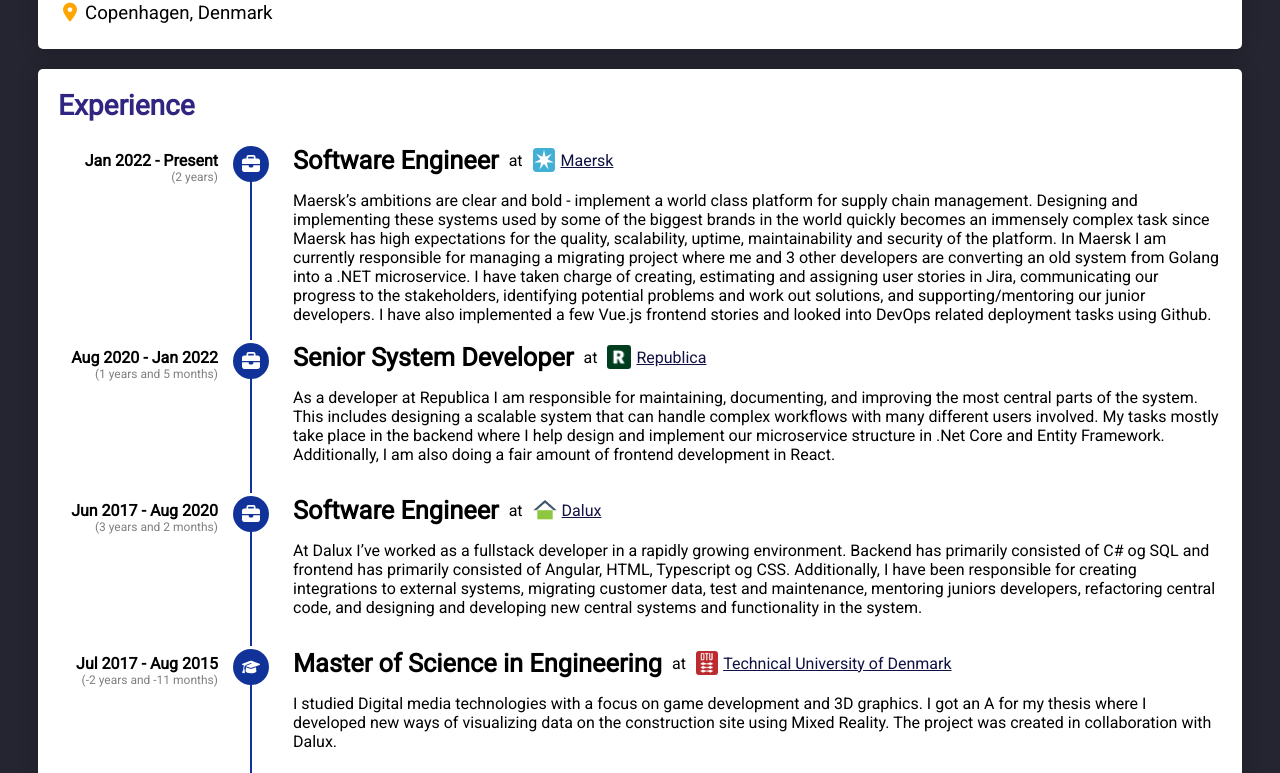
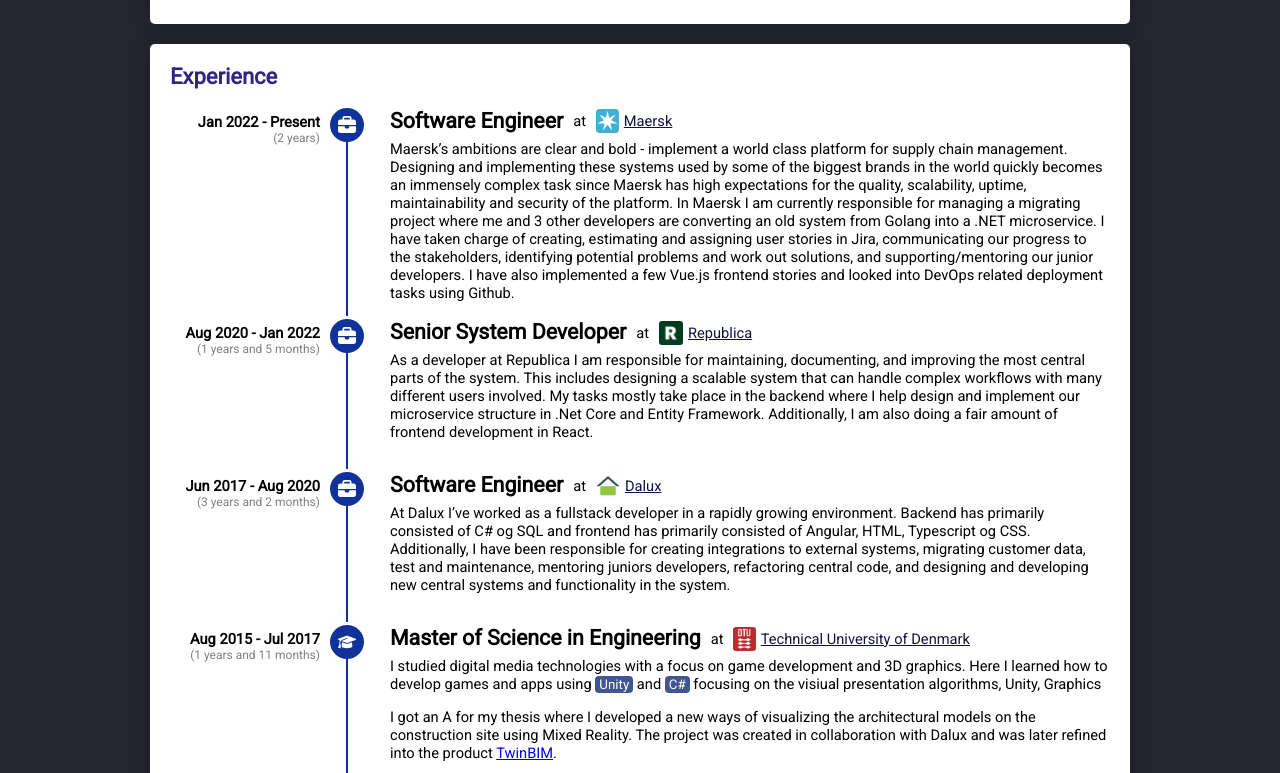
Before and after one commit to bhas/personal, a JavaScript app: page / in a window 1280 px wide. Shown: the part 387-1160 px from the top of the page. Built offline with nearby package versions, Linux system fonts and the light colour scheme.

Commit message:
reorganized data

```diff
--- a/src/components/ExperienceSection.js
+++ b/src/components/ExperienceSection.js
@@ -1,26 +1,65 @@
-import { experiences } from "../data/resumeData";
+import { companies } from "../data/resumeData";
 import Card from "./Card";
 import HistoryEntry from "./HistoryEntry";
 
+export default function ExperienceSection() {
+  return (
+    <Card title={"Experience"}>
+      <HistoryEntry
+        company={companies.maersk}
+        position={"Software Engineer"}
+        startDate={new Date(2022, 0, 1)}
+        endDate={null}
+        type={"work"}
+      >
+        <p>Maersk’s ambitions are clear and bold - implement a world class platform for supply chain management. Designing and implementing these systems used by some of the biggest brands in the world quickly becomes an immensely complex task since Maersk has high expectations for the quality, scalability, uptime, maintainability and security of the platform.
+    In Maersk I am currently responsible for managing a migrating project where me and 3 other developers  are converting an old system from Golang into a  .NET microservice. I have taken charge of  creating, estimating and assigning user stories in Jira, communicating our progress to the stakeholders, identifying potential problems and work out solutions, and supporting/mentoring our junior developers.
+    I have also implemented a few Vue.js frontend stories and looked into DevOps related deployment tasks using Github.
+    </p>
+      </HistoryEntry>
 
+      <HistoryEntry
+        company={companies.republica}
+        position={"Senior System Developer"}
+        startDate={new Date(2020, 7, 1)}
+        endDate={new Date(2022, 0, 1)}
+        type={"work"}
+      >
+        <p>As a developer at Republica I am responsible for maintaining, documenting, and improving the most central parts of the system.
+            This includes designing a scalable system that can handle complex workflows with many different users involved.
+            My tasks mostly take place in the backend where I help design and implement our microservice structure in .Net Core and Entity Framework.
+            Additionally, I am also doing a fair amount of frontend development in React.
+            </p>
+      </HistoryEntry>
 
-export default function ExperienceSection() {
-    const history = experiences.map(experience =>
-        <HistoryEntry
-            company={experience.company}
-            position={experience.position}
-            startDate={experience.startDate}
-            endDate={experience.endDate}
-            type={experience.type}>
-            <p>
-                {experience.description}
-            </p>
-        </HistoryEntry>
-    );
+      <HistoryEntry
+        company={companies.dalux}
+        position={"Software Engineer"}
+        startDate={new Date(2017, 5, 1)}
+        endDate={new Date(2020, 7, 1)}
+        type={"work"}
+      >
+        <p>At Dalux I’ve worked as a fullstack developer in a rapidly growing environment.
+            Backend has primarily consisted of C# og SQL and frontend has primarily consisted of Angular, HTML, Typescript og CSS.
+            Additionally, I have been responsible for creating integrations to external systems, migrating customer data, test and maintenance, mentoring juniors developers, refactoring central code, and designing and developing new central systems and functionality in the system.</p>
+      </HistoryEntry>
 
-    return (
-        <Card title={"Experience"}>
-            {history}
-        </Card>
-    );
+      <HistoryEntry
+        company={companies.dtu}
+        position={"Master of Science in Engineering"}
+        startDate={new Date(2015, 7, 1)}
+        endDate={new Date(2017, 6, 1)}
+        type={"studies"}
+      >
+        <p>
+            I studied digital media technologies with a focus on game development and 3D graphics.
+            Here I learned how to develop games and apps using <span className="badge">Unity</span> and <span className="badge">C#</span> focusing on the visiual presentation algorithms, Unity, Graphics
+        </p>
+        <p>
+            I got an A for my thesis where I developed a new ways of visualizing the architectural models on the construction site using Mixed Reality.
+            The project was created in collaboration with Dalux and was later refined into the product <a href="https://www.dalux.com/dalux-field/twinbim/" target="_blank">TwinBIM</a>.
+        </p>
+      </HistoryEntry>
+    </Card>
+  );
 }
--- a/src/components/HistoryEntry.css
+++ b/src/components/HistoryEntry.css
@@ -4,7 +4,6 @@
     flex-direction: row;
     align-items: top;
     margin-bottom: 3px;
-    font-size: 12pt;
 }
 
 .date-range {
@@ -12,11 +11,11 @@
   flex-direction: column;
   align-items: flex-end;
   margin-top: 5px;
-  flex: 0 160px;
+  flex: 0 150px;
 }
 
 .date-range-label {
-  font-size: 12pt;
+  font-size: 11pt;
   font-weight: 600;
 }
 
@@ -28,7 +27,7 @@
 .time-line {
   flex: 0 40px;
   margin-right: 20px;
-  margin-left: 15px;
+  margin-left: 10px;
 }
 
 .history-entry-content {
@@ -45,9 +44,10 @@
 }
 
 .history-entry-header .title {
-  font-size: 19pt;
-  font-weight: 800;
+  font-size: 16pt;
+  font-weight: 700;
   margin-right: 10px;
+  margin-bottom: 2px;
 }
 
 .history-entry-header .company-link {
--- a/src/data/resumeData.js
+++ b/src/data/resumeData.js
@@ -1,53 +1,23 @@
-export const experiences = [
-  {
-    startDate: new Date(2022, 0, 1),
-    endDate: null,
-    position: "Software Engineer",
-    type: "work",
-    company: {
+
+export const companies = {
+  maersk: {
     name: "Maersk",
     linkedInUrl: "https://www.linkedin.com/company/maersk-group/about/",
     iconUrl: process.env.PUBLIC_URL + "/logos/maersk.svg",
   },
-    description: `Maersk’s ambitions are clear and bold - implement a world class platform for supply chain management. Designing and implementing these systems used by some of the biggest brands in the world quickly becomes an immensely complex task since Maersk has high expectations for the quality, scalability, uptime, maintainability and security of the platform.
-    In Maersk I am currently responsible for managing a migrating project where me and 3 other developers  are converting an old system from Golang into a  .NET microservice. I have taken charge of  creating, estimating and assigning user stories in Jira, communicating our progress to the stakeholders, identifying potential problems and work out solutions, and supporting/mentoring our junior developers.
-    I have also implemented a few Vue.js frontend stories and looked into DevOps related deployment tasks using Github.
-    `
-  },
-  {
-    startDate: new Date(2020, 7, 1),
-    endDate: new Date(2022, 0, 1),
-    position: "Senior System Developer",
-    type: "work",
-    company: {
+  republica: {
     name: "Republica",
     linkedInUrl: "https://www.linkedin.com/company/republica/about",
     iconUrl: process.env.PUBLIC_URL + "/logos/republica.jpg"
   },
-    description: `As a developer at Republica I am responsible for maintaining, documenting, and improving the most central parts of the system. This includes designing a scalable system that can handle complex workflows with many different users involved. My tasks mostly take place in the backend where I help design and implement our microservice structure in .Net Core and Entity Framework. Additionally, I am also doing a fair amount of frontend development in React.`
-  },
-  {
-    startDate: new Date(2017, 5, 1),
-    endDate: new Date(2020, 7, 1),
-    position: "Software Engineer",
-    type: "work",
-    company: {
+  dalux: {
     name: "Dalux",
     linkedInUrl: "https://www.linkedin.com/company/dalux/about",
     iconUrl: process.env.PUBLIC_URL + "/logos/dalux.png",
   },
-    description: `At Dalux I’ve worked as a fullstack developer in a rapidly growing environment. Backend has primarily consisted of C# og SQL and frontend has primarily consisted of Angular, HTML, Typescript og CSS. Additionally, I have been responsible for creating integrations to external systems, migrating customer data, test and maintenance, mentoring juniors developers, refactoring central code, and designing and developing new central systems and functionality in the system.`
-  },
-  {
-    startDate: new Date(2017, 6, 1),
-    endDate: new Date(2015, 7, 1),
-    position: "Master of Science in Engineering",
-    type: "studies",
-    company: {
+  dtu: {
     name: "Technical University of Denmark",
     linkedInUrl: "https://www.linkedin.com/school/technical-university-of-denmark/about/",
     iconUrl: process.env.PUBLIC_URL + "/logos/dtu.jpg",
-    },
-    description: `I studied Digital media technologies with a focus on game development and 3D graphics. I got an A for my thesis where I developed new ways of visualizing data on the construction site using Mixed Reality. The project was created in collaboration with Dalux.  `
   }
-];
+}
--- a/src/index.css
+++ b/src/index.css
@@ -1,7 +1,7 @@
 body {
   padding: 20px;
   font-family: 'Roboto', sans-serif;
-  font-size: 14pt;
+  font-size: 11pt;
   background-color: rgb(36, 37, 48);
 }
 
@@ -9,7 +9,9 @@
   display: flex;
   flex-direction: column;
   align-items: stretch;
-  flex: 0 1 1000px;
+  /* flex: 0 1 1000px; */
+  max-width: 1000px;
+  margin: auto;
 }
 
 .subtitle {
@@ -25,3 +27,15 @@
   font-weight: 700;
   margin-bottom: 10px;
 }
+
+.badge {
+  background-color: rgb(65, 86, 144);
+  color: white;
+  font-size: 10pt;
+  padding: 1px 4px;
+  border-radius: 4px;
+}
+
+p {
+  margin-top: 5px;
+}
```
Also changed, not shown: src/components/HistoryEntry.js (+1 -2 lines). Lines whose indentation alone changed are shown as unchanged.
